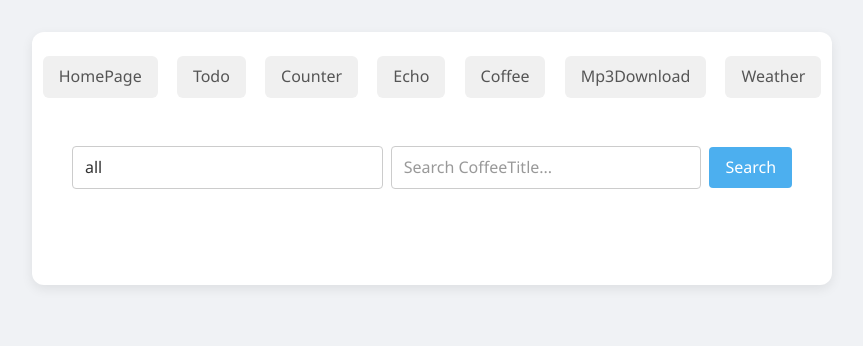
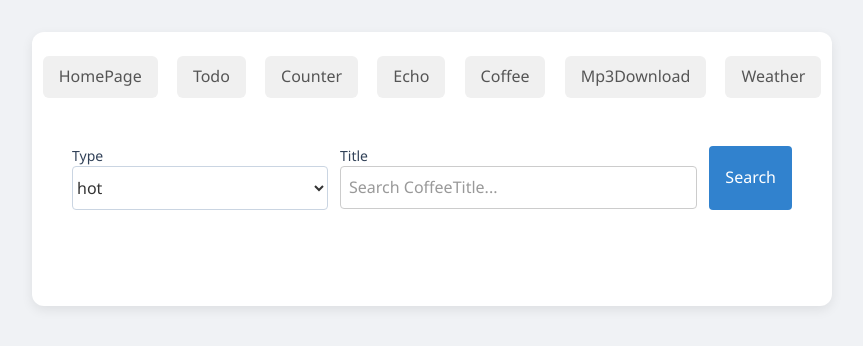
Before and after one commit to GitHubYucky/ReactTDDDTemplate, a React (Vite) app: page /coffee in a window 1280 px wide. Shown: the top 346 px of the page, without its empty margins (208-1071 px from the left). Built offline with nearby package versions, Linux system fonts and the light colour scheme.

Commit message:
CoffeeInput listbox

```diff
--- a/src/features/coffee/components/CoffeeInput.tsx
+++ b/src/features/coffee/components/CoffeeInput.tsx
@@ -1,36 +1,52 @@
 // src/features/coffee/components/CoffeeInput.tsx
 import { useState } from "react";
-import styles from "./CoffeeInput.module.css";
 import { Button } from "../../../components/button/button";
 import { Input } from "@/components/input/input";
 
 type Props = {
   onSearch: (type: string, title: string) => void;
-  disabled?: boolean; // ← 追加
+  disabled?: boolean;
 };
 
-export const CoffeeInput = ({ onSearch,disabled=false }: Props) => {
-  const [type, setType] = useState("all");   // ← デフォルトを all に
+export const CoffeeInput = ({ onSearch, disabled = false }: Props) => {
+  const [type, setType] = useState<"hot" | "iced">("hot");
   const [title, setTitle] = useState("");
 
   const handleSubmit = (e: React.FormEvent) => {
     e.preventDefault();
-    onSearch(type.trim(), title.trim());
+    onSearch(type, title.trim());
   };
 
   return (
-    <form className={styles.form} onSubmit={handleSubmit} aria-label="coffee-search">
-      <Input
-        className={styles.input}
-        type="text"
-        placeholder="Search coffeeType..."
+    <form
+      onSubmit={handleSubmit}
+      aria-label="coffee-search"
+      className="flex flex-col sm:flex-row gap-3 items-stretch mb-4"
+    >
+      {/* Type: 幅と高さを拡大 */}
+      <div className="w-full sm:w-64">
+        <label className="block text-sm font-medium text-slate-700 mb-1">
+          Type
+        </label>
+        <select
           value={type}
-        onChange={(e) => setType(e.target.value)}
+          onChange={(e) => setType(e.target.value as "hot" | "iced")}
           aria-label="coffee-type"
           disabled={disabled}
-      />
+          className="w-full h-11 px-3 text-base border border-slate-300 rounded
+                     bg-white disabled:cursor-not-allowed disabled:bg-slate-100"
+        >
+          <option value="hot">hot</option>
+          <option value="iced">iced</option>
+        </select>
+      </div>
+
+      {/* Title: 高さを合わせる */}
+      <div className="flex-1">
+        <label className="block text-sm font-medium text-slate-700 mb-1">
+          Title
+        </label>
         <Input
-        className={styles.input}
           type="text"
           placeholder="Search CoffeeTitle..."
           value={title}
@@ -38,7 +54,10 @@ export const CoffeeInput = ({ onSearch,disabled=false }: Props) => {
           aria-label="coffee-title"
           disabled={disabled}
         />
-      <Button className={styles.button} type="submit" disabled={disabled}>
+      </div>
+
+      {/* Searchボタン: 高さを合わせる */}
+      <Button type="submit" disabled={disabled}>
         Search
       </Button>
     </form>
```
Lines whose indentation alone changed are shown as unchanged.
